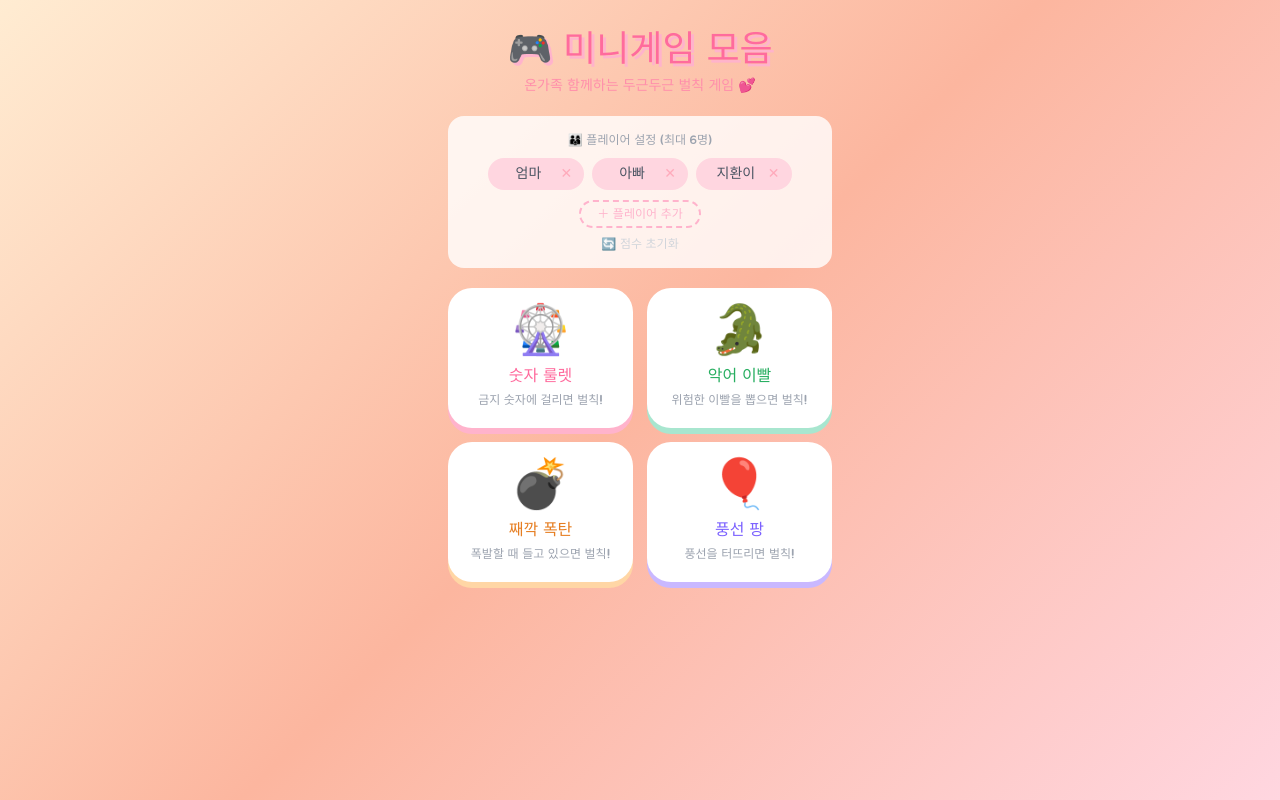
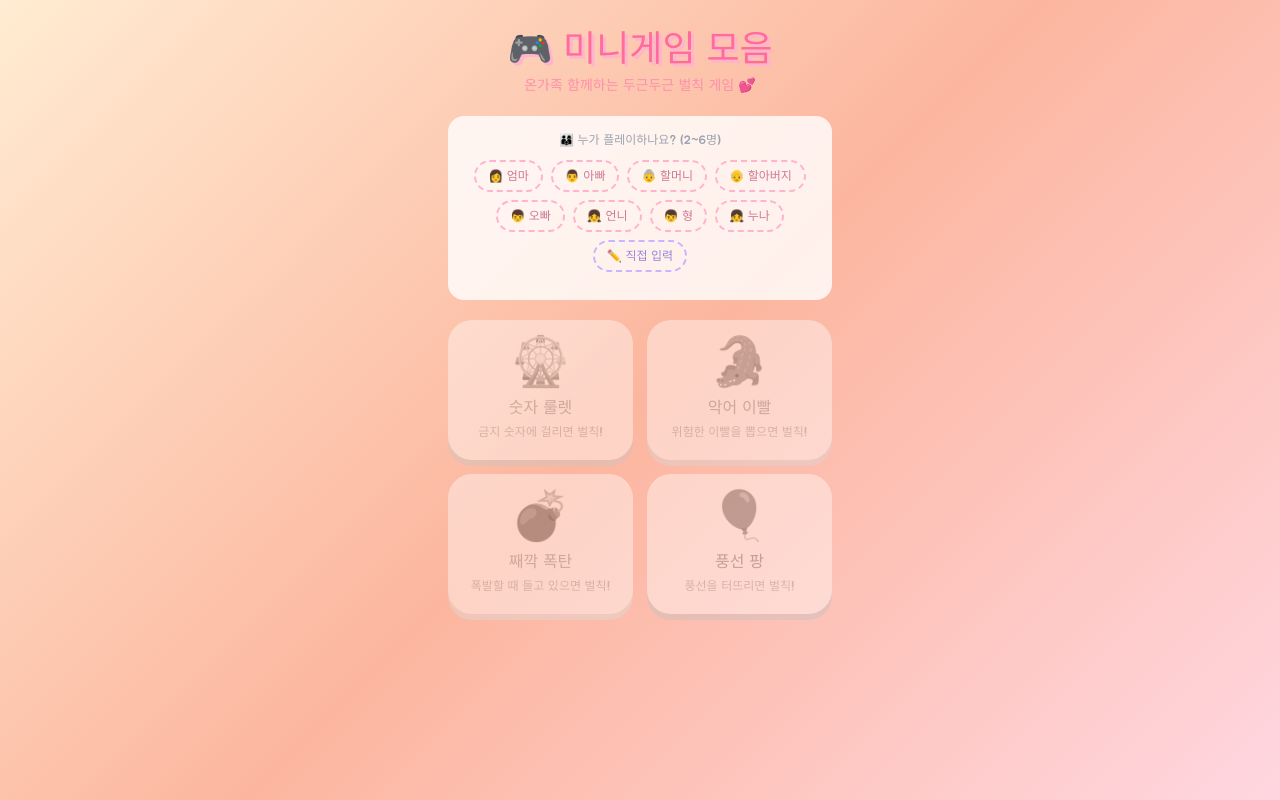
Before and after one commit to mooooburg-dev/miniplay, a Next.js app: page / in a window 1280 px wide. Built offline with nearby package versions, Linux system fonts and the light colour scheme.

Commit message:
플레이어 설정을 프리셋 터치 방식으로 개선
하드코딩된 기본 플레이어를 제거하고 프리셋 버튼(엄마/아빠/할머니 등)으로 터치 선택 + 직접 입력 방식으로 변경. 2명 미만 시 게임 카드 비활성화.

```diff
--- a/components/GameCard.tsx
+++ b/components/GameCard.tsx
@@ -9,9 +9,11 @@ interface GameCardProps {
 
 export function GameCard({ game }: GameCardProps) {
   const router = useRouter()
-  const { setCurrentGame, resetTurn } = useGameStore()
+  const { players, setCurrentGame, resetTurn } = useGameStore()
+  const disabled = players.length < 2
 
   const handleClick = () => {
+    if (disabled) return
     setCurrentGame(game.id)
     resetTurn()
     router.push(game.path)
@@ -20,7 +22,8 @@ export function GameCard({ game }: GameCardProps) {
   return (
     <button
       onClick={handleClick}
-      className="bg-white rounded-3xl p-5 text-center transition-all duration-150 active:translate-y-1 hover:-translate-y-0.5 font-jua w-full"
+      disabled={disabled}
+      className={`bg-white rounded-3xl p-5 text-center transition-all duration-150 font-jua w-full ${disabled ? 'opacity-40 saturate-0' : 'active:translate-y-1 hover:-translate-y-0.5'}`}
       style={{ boxShadow: `0 6px 0 ${game.shadow}` }}
     >
       <span className="text-5xl block mb-2">{game.emoji}</span>
--- a/components/PlayerSetup.tsx
+++ b/components/PlayerSetup.tsx
@@ -1,60 +1,117 @@
 'use client'
+import { useState } from 'react'
 import { useGameStore } from '@/store/gameStore'
 
+const PRESETS = [
+  { label: '👩 엄마', name: '엄마' },
+  { label: '👨 아빠', name: '아빠' },
+  { label: '👵 할머니', name: '할머니' },
+  { label: '👴 할아버지', name: '할아버지' },
+  { label: '👦 오빠', name: '오빠' },
+  { label: '👧 언니', name: '언니' },
+  { label: '👦 형', name: '형' },
+  { label: '👧 누나', name: '누나' },
+]
+
 export function PlayerSetup() {
-  const { players, addPlayer, removePlayer, updatePlayerName, resetScores } =
+  const { players, addPlayerByName, removePlayer, resetScores } =
     useGameStore()
+  const [customName, setCustomName] = useState('')
+  const [showInput, setShowInput] = useState(false)
+
+  const handleAddCustom = () => {
+    const trimmed = customName.trim()
+    if (trimmed && players.length < 6 && !players.includes(trimmed)) {
+      addPlayerByName(trimmed)
+      setCustomName('')
+      setShowInput(false)
+    }
+  }
 
   return (
     <div className="bg-white/80 rounded-2xl p-4 w-full max-w-sm mb-5">
-      <h3 className="text-xs text-gray-400 text-center mb-2.5 font-jua">
-        👨‍👩‍👦 플레이어 설정 (최대 6명)
+      <h3 className="text-xs text-gray-400 text-center mb-3 font-jua">
+        👨‍👩‍👦 누가 플레이하나요? (2~6명)
       </h3>
 
-      {/* 플레이어 칩 목록 */}
-      <div className="flex flex-wrap gap-2 justify-center mb-2.5">
+      {/* 선택된 플레이어 */}
+      {players.length > 0 && (
+        <div className="flex flex-wrap gap-2 justify-center mb-3">
           {players.map((name, i) => (
-          <div
+            <button
               key={i}
-            className="flex items-center gap-1 bg-[#ffd6e0] rounded-full px-3 py-1.5"
+              onClick={() => removePlayer(i)}
+              className="flex items-center gap-1 bg-[#ffd6e0] rounded-full px-3 py-1.5 font-jua text-sm text-gray-600 active:scale-95 transition-transform"
             >
+              {name}
+              <span className="text-[#ffaabb] text-xs">✕</span>
+            </button>
+          ))}
+        </div>
+      )}
+
+      {/* 프리셋 버튼 */}
+      {players.length < 6 && (
+        <div className="flex flex-wrap gap-2 justify-center mb-3">
+          {PRESETS.filter((p) => !players.includes(p.name)).map((preset) => (
+            <button
+              key={preset.name}
+              onClick={() => addPlayerByName(preset.name)}
+              className="border-2 border-dashed border-[#ffb3cc] rounded-full px-3 py-1.5 font-jua text-xs text-[#cc7a94] active:scale-95 active:bg-[#fff0f5] transition-all"
+            >
+              {preset.label}
+            </button>
+          ))}
+
+          {/* 직접 입력 토글 */}
+          {!showInput ? (
+            <button
+              onClick={() => setShowInput(true)}
+              className="border-2 border-dashed border-[#c8b4ff] rounded-full px-3 py-1.5 font-jua text-xs text-[#9b85d6] active:scale-95 active:bg-[#f5f0ff] transition-all"
+            >
+              ✏️ 직접 입력
+            </button>
+          ) : (
+            <div className="flex items-center gap-1.5 w-full justify-center mt-1">
               <input
                 type="text"
-              defaultValue={name}
+                value={customName}
+                onChange={(e) => setCustomName(e.target.value)}
+                onKeyDown={(e) => e.key === 'Enter' && handleAddCustom()}
+                placeholder="이름 입력"
                 maxLength={5}
-              onBlur={(e) => updatePlayerName(i, e.target.value)}
-              onClick={(e) => (e.target as HTMLInputElement).select()}
-              className="bg-transparent border-none outline-none font-jua text-sm text-gray-600 w-14 text-center focus:text-[#ff6b9d]"
+                autoFocus
+                className="border-2 border-[#c8b4ff] rounded-full px-3 py-1.5 font-jua text-sm text-gray-600 w-24 text-center outline-none focus:border-[#9b85d6]"
               />
-            {players.length > 2 && (
               <button
-                onClick={() => removePlayer(i)}
-                className="text-[#ffaabb] text-sm leading-none hover:text-[#ff6b9d]"
+                onClick={handleAddCustom}
+                className="bg-[#c8b4ff] text-white rounded-full px-3 py-1.5 font-jua text-xs active:scale-95 transition-transform"
+              >
+                추가
+              </button>
+              <button
+                onClick={() => {
+                  setShowInput(false)
+                  setCustomName('')
+                }}
+                className="text-gray-300 text-sm"
               >
                 ✕
               </button>
+            </div>
           )}
         </div>
-        ))}
-      </div>
-
-      {/* 추가 버튼 */}
-      {players.length < 6 && (
-        <button
-          onClick={addPlayer}
-          className="block mx-auto border-2 border-dashed border-[#ffb3cc] rounded-full px-4 py-1 font-jua text-xs text-[#ffb3cc] hover:text-[#ff6b9d] hover:border-[#ff6b9d] transition-colors"
-        >
-          ＋ 플레이어 추가
-        </button>
       )}
 
       {/* 점수 초기화 */}
+      {players.length > 0 && (
         <button
           onClick={resetScores}
-        className="block mx-auto mt-2 text-xs text-gray-300 font-jua hover:text-gray-400 transition-colors"
+          className="block mx-auto mt-1 text-xs text-gray-300 font-jua hover:text-gray-400 transition-colors"
         >
           🔄 점수 초기화
         </button>
+      )}
     </div>
   )
 }
--- a/store/gameStore.ts
+++ b/store/gameStore.ts
@@ -9,6 +9,7 @@ interface GameState {
 
   // Player management
   addPlayer: () => void
+  addPlayerByName: (name: string) => void
   removePlayer: (index: number) => void
   updatePlayerName: (index: number, name: string) => void
   resetScores: () => void
@@ -23,8 +24,8 @@ interface GameState {
 }
 
 export const useGameStore = create<GameState>((set, get) => ({
-  players: ['엄마', '아빠', '지환이'],
-  scores: [0, 0, 0],
+  players: [],
+  scores: [],
   turn: 0,
   currentGame: null,
 
@@ -33,6 +34,16 @@ export const useGameStore = create<GameState>((set, get) => ({
       if (s.players.length >= 6) return s
       return {
         players: [...s.players, `플레이어${s.players.length + 1}`],
+        scores: [...s.scores, 0],
+      }
+    }),
+
+  addPlayerByName: (name) =>
+    set((s) => {
+      if (s.players.length >= 6) return s
+      if (s.players.includes(name)) return s
+      return {
+        players: [...s.players, name],
         scores: [...s.scores, 0],
       }
     }),
```
Lines whose indentation alone changed are shown as unchanged.
